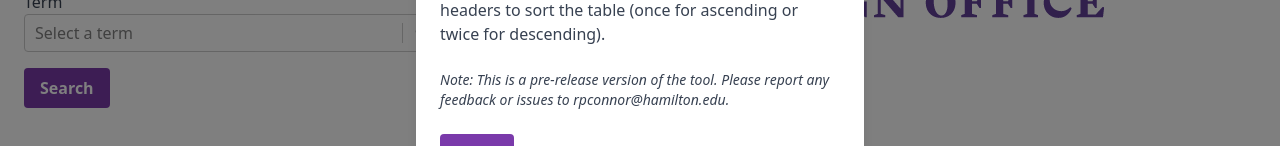
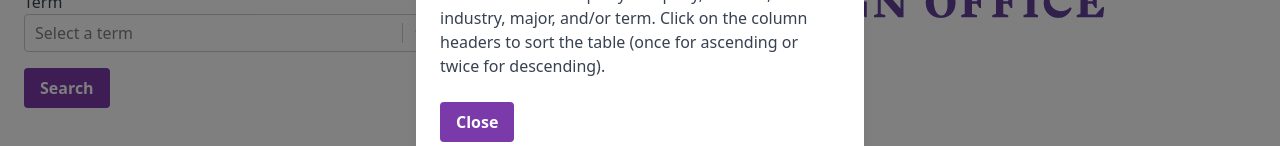
Before and after one commit to ryanconnors1/FlyerFootprints, a React (Create React App) app in the folder client/: page / in a window 1280 px wide. Shown: the part 386-532 px from the top of the page. Built offline with nearby package versions, Linux system fonts and the light colour scheme; no server answers.

Commit message:
Removed pre-release message

```diff
--- a/client/src/components/Modal.js
+++ b/client/src/components/Modal.js
@@ -16,9 +16,6 @@ const Modal = () => {
                         <p className="text-gray-700 mb-6">
                             This tool helps you explore the past internships of Nazareth University students. You can apply filters to search for internships by company, location, industry, major, and/or term. Click on the column headers to sort the table (once for ascending or twice for descending).
                         </p>
-                        <p className="text-gray-700 text-sm italic mb-6">
-                            Note: This is a pre-release version of the tool. Please report any feedback or issues to rpconnor@hamilton.edu.
-                        </p>
                         <button
                             onClick={closeModal}
                             className="bg-purple-custom hover:bg-purple-500 text-white font-bold py-2 px-4 rounded"
```
